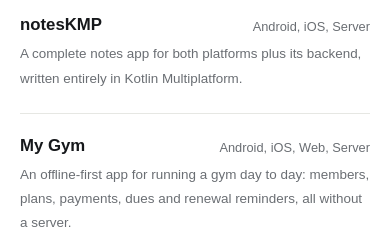
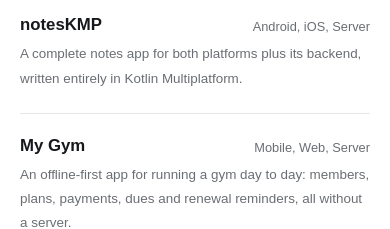
Before and after one commit to 1-harshr/1-harshr.github.io, a Next.js app: page / in a window 390 px wide. Shown: the part 2500-2729 px from the top of the page. Built offline with nearby package versions, Linux system fonts and the light colour scheme; no server answers; a web font is replaced by a local one.

Commit message:
fix: update platforms for My Gym project from 'Android, iOS, Web, Server' to 'Mobile, Web, Server'

```diff
--- a/content/site.ts
+++ b/content/site.ts
@@ -101,7 +101,7 @@ export const projects: Project[] = [
   {
     name: "My Gym",
     repo: `${gh}/GymManager`,
-    platforms: "Android, iOS, Web, Server",
+    platforms: "Mobile, Web, Server",
     description:
       "An offline-first app for running a gym day to day: members, plans, payments, dues and renewal reminders, all without a server.",
   },
```
